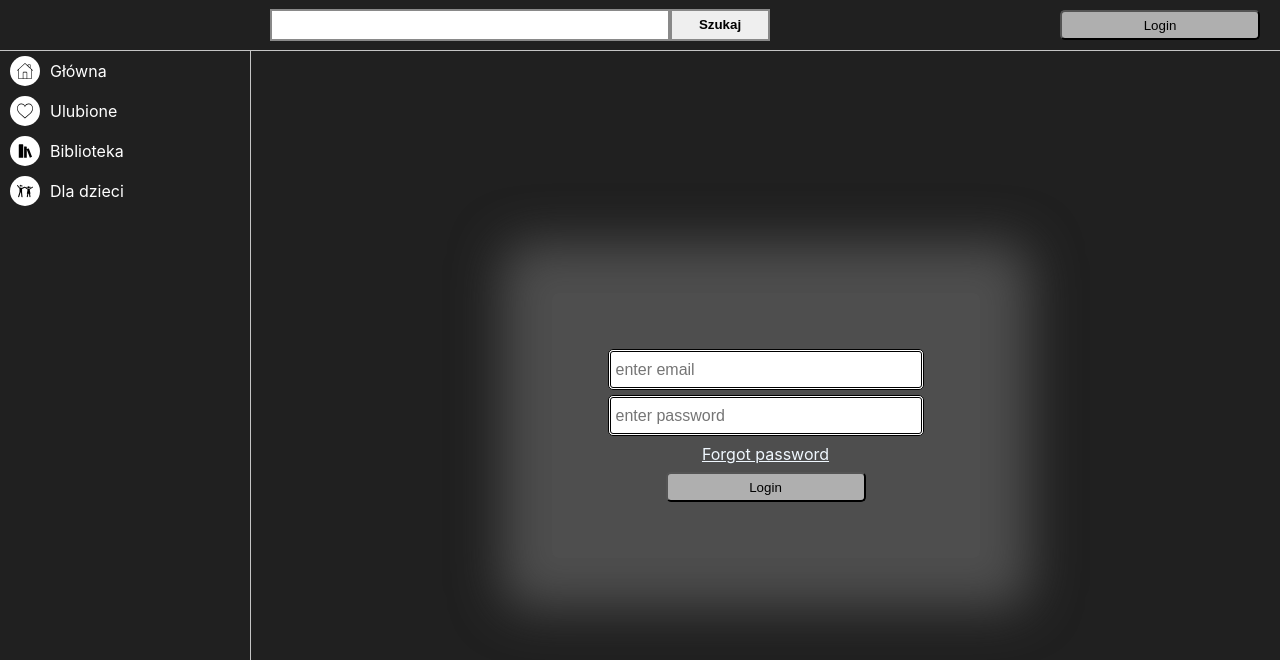
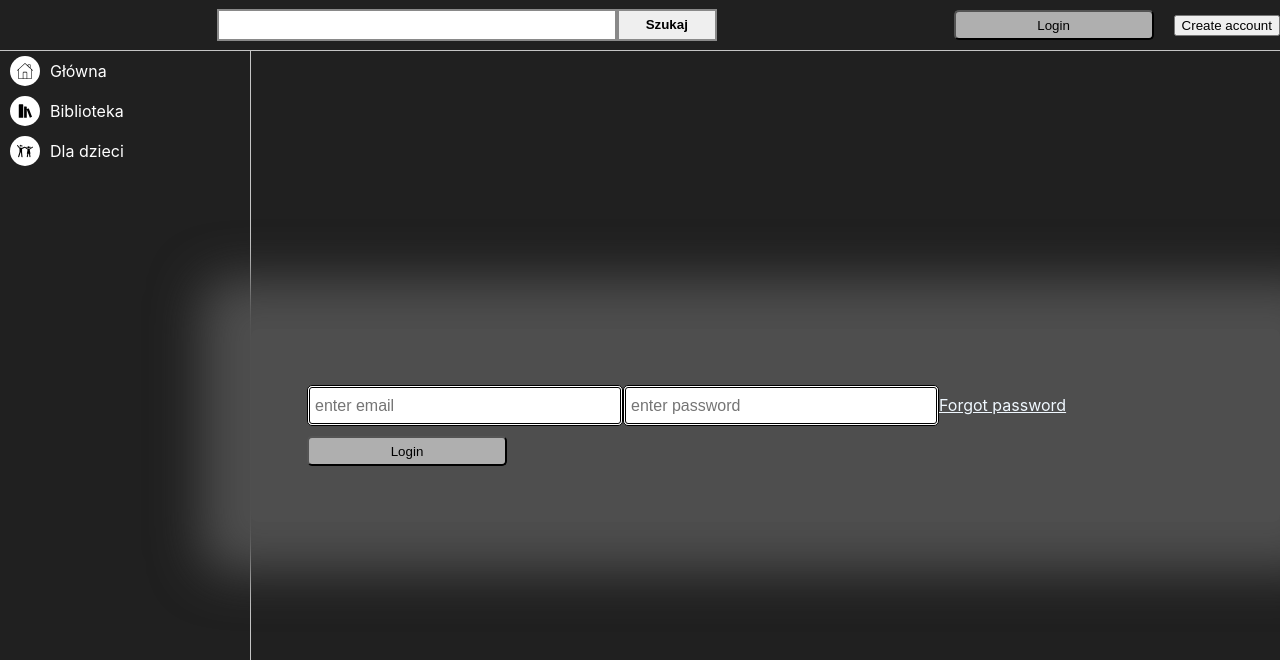
Before and after one commit to Mariusz-19/video-library, a React (Create React App) app: page /login in a window 1280 px wide. Shown: the top 660 px of the page. Built offline with nearby package versions, Linux system fonts and the light colour scheme; no server answers.

Commit message:
Add new features like login

```diff
--- a/package.json
+++ b/package.json
@@ -11,8 +11,10 @@
     "@types/react": "^18.0.15",
     "@types/react-dom": "^18.0.6",
     "axios": "^0.27.2",
+    "firebase": "^9.9.2",
     "react": "^18.2.0",
     "react-dom": "^18.2.0",
+    "react-firebase-hooks": "^5.0.3",
     "react-paginate": "^8.1.3",
     "react-router-dom": "6",
     "react-scripts": "5.0.1",
--- a/src/App.tsx
+++ b/src/App.tsx
@@ -1,10 +1,12 @@
 import { AppBar } from "./components";
 import LeftBar from "./components/LeftBar/LeftBar";
+import MainContent from "./components/MainContent/MainContent";
 import "./App.scss";
-import MainContent from "./components/MainContent/MainContent";
+import { AuthProvider } from "./components/AuthProvider/AuthProvider";
 
 function App() {
   return (
+    <AuthProvider>
       <div className="App">
         <AppBar />
         <div style={{ display: "flex" }}>
@@ -12,6 +14,7 @@ function App() {
           <MainContent />
         </div>
       </div>
+    </AuthProvider>
   );
 }
 
--- a/src/components/AppBar/AppBar.tsx
+++ b/src/components/AppBar/AppBar.tsx
@@ -1,12 +1,30 @@
+import React, { useContext } from "react";
+import { signOut } from "firebase/auth";
+import { AuthContext } from "../AuthProvider/AuthProvider";
 import LoginButton from "../LoginButton/LoginButton";
 import SearchBox from "../SearchItem/SearchItem";
+import { auth } from "../../core/modules/firebase";
 import "./AppBar.scss";
+import { useNavigate } from "react-router-dom";
 
 function AppBar() {
+  const { user } = useContext(AuthContext);
+  const navigate = useNavigate();
+
   return (
     <div className="app-bar">
       <SearchBox />
-      <LoginButton />
+      {user ? (
+        user?.email
+      ) : (
+        <React.Fragment>
+          <LoginButton />
+          <button onClick={() => navigate("/create-account")}>
+            Create account
+          </button>
+        </React.Fragment>
+      )}
+      {user ? <button onClick={() => signOut(auth)}>Logout</button> : null}
     </div>
   );
 }
--- /dev/null
+++ b/src/components/AuthProvider/AuthProvider.tsx
@@ -0,0 +1,30 @@
+import React, { createContext } from "react";
+import { useAuthState } from "react-firebase-hooks/auth";
+import { auth } from "../../core/modules/firebase";
+import LoadingCircle from "../LoadingCircle/LoadingCircle";
+
+export const AuthContext = createContext<{
+  user: any;
+  loading: any;
+  error: any;
+}>({
+  user: null,
+  loading: false,
+  error: null,
+});
+
+export function AuthProvider({ children }: { children: React.ReactNode }) {
+  const [user, loading, error] = useAuthState(auth);
+
+  return (
+    <AuthContext.Provider
+      value={{
+        user,
+        error,
+        loading,
+      }}
+    >
+      {loading ? <LoadingCircle /> : children}
+    </AuthContext.Provider>
+  );
+}
--- /dev/null
+++ b/src/components/AuthRoute/AuthRoute.tsx
@@ -0,0 +1,14 @@
+import React, { useContext } from "react";
+import { Navigate, useLocation } from "react-router-dom";
+import { AuthContext } from "../AuthProvider/AuthProvider";
+
+export function AuthRoute({ children }: { children: JSX.Element }) {
+  const { user } = useContext(AuthContext);
+  let location = useLocation();
+
+  if (!user) {
+    return <Navigate to="/login" state={{ from: location }} replace />;
+  }
+
+  return children;
+}
--- a/src/components/LeftBar/LeftBar.tsx
+++ b/src/components/LeftBar/LeftBar.tsx
@@ -1,5 +1,7 @@
+import { useContext, useMemo } from "react";
 import { NavLink } from "react-router-dom";
 import { home, kids, library, favorite } from "../../assets/icons";
+import { AuthContext } from "../AuthProvider/AuthProvider";
 import "./LeftBar.scss";
 
 type MenuItem = {
@@ -37,10 +39,18 @@ const menuItems: MenuItem[] = [
 ];
 
 function LeftBar() {
+  const { user } = useContext(AuthContext);
+
+  const menuItemsMemo = useMemo(() => {
+    if (user) {
+      return menuItems;
+    }
+    return menuItems.filter((item) => item.title !== "Ulubione");
+  }, [user]);
+
   return (
-
     <div className="left-bar">
-      {menuItems.map((element) => (
+      {menuItemsMemo.map((element) => (
         <NavLink key={element.id} className="menu-item" to={element.url}>
           <span className="wrapper">
             <img src={element.icon} alt="" className="item-icon" />
--- a/src/components/MainContent/MainContent.tsx
+++ b/src/components/MainContent/MainContent.tsx
@@ -6,6 +6,8 @@ import {
   SearchResults,
   VideoDetails,
 } from "../../pages";
+import { AuthRoute } from "../AuthRoute/AuthRoute";
+import { UnAuthRoute } from "../UnAuthRoute/UnAuthRoute";
 import "./MainContent.scss";
 
 function MainContent() {
@@ -15,8 +17,30 @@ function MainContent() {
         <Route path="/" element={<Home />} />
         <Route path="/movie/:id" element={<VideoDetails />} />
         <Route path="/results/*" element={<SearchResults />} />
-        <Route path="/login" element={<Login />} />
-        <Route path="/create-account" element={<CreateAccount />} />
+        <Route
+          path="/favorite"
+          element={
+            <AuthRoute>
+              <span>Favorite movies list</span>
+            </AuthRoute>
+          }
+        />
+        <Route
+          path="/login"
+          element={
+            <UnAuthRoute>
+              <Login />
+            </UnAuthRoute>
+          }
+        />
+        <Route
+          path="/create-account"
+          element={
+            <UnAuthRoute>
+              <CreateAccount />
+            </UnAuthRoute>
+          }
+        />
         <Route path="*" element={<span>Page not found</span>} />
       </Routes>
     </div>
--- /dev/null
+++ b/src/components/UnAuthRoute/UnAuthRoute.tsx
@@ -0,0 +1,14 @@
+import React, { useContext } from "react";
+import { Navigate, useLocation } from "react-router-dom";
+import { AuthContext } from "../AuthProvider/AuthProvider";
+
+export function UnAuthRoute({ children }: { children: JSX.Element }) {
+  const { user } = useContext(AuthContext);
+  let location = useLocation();
+
+  if (user) {
+    return <Navigate to="/" state={{ from: location }} replace />;
+  }
+
+  return children;
+}
--- /dev/null
+++ b/src/core/modules/firebase.ts
@@ -0,0 +1,21 @@
+// Import the functions you need from the SDKs you need
+import { initializeApp } from "firebase/app";
+import { getAuth } from "firebase/auth";
+// TODO: Add SDKs for Firebase products that you want to use
+// https://firebase.google.com/docs/web/setup#available-libraries
+
+// Your web app's Firebase configuration
+export const firebaseConfig = {
+  apiKey: "AIzaSyDBYW8IrTR3_erHjdXFJxi83Sz8JGhmrmo",
+  authDomain: "video-library-358111.firebaseapp.com",
+  projectId: "video-library-358111",
+  storageBucket: "video-library-358111.appspot.com",
+  messagingSenderId: "558090168229",
+  appId: "1:558090168229:web:8b7f37e8c98d7e69fc2a4c"
+};
+
+// Initialize Firebase
+const app = initializeApp(firebaseConfig);
+
+export const auth = getAuth(app);
+export default app;
--- a/src/index.tsx
+++ b/src/index.tsx
@@ -5,6 +5,7 @@ import "./reset.css";
 import "./index.css";
 import App from "./App";
 import reportWebVitals from "./reportWebVitals";
+
 
 const root = ReactDOM.createRoot(
   document.getElementById("root") as HTMLElement
--- a/src/pages/CraateAccount/CreateAccount.tsx
+++ b/src/pages/CraateAccount/CreateAccount.tsx
@@ -1,14 +1,43 @@
+import { createRef } from "react";
 import { useNavigate } from "react-router-dom";
-import "./CreateAccount.scss"
+import { createUserWithEmailAndPassword } from "firebase/auth";
+import { auth } from "../../core/modules/firebase";
+import "./CreateAccount.scss";
+
 function CreateAccount() {
   const navigate = useNavigate();
+  const emailInputRef = createRef<HTMLInputElement>();
+  const passwordInputRef = createRef<HTMLInputElement>();
+
+  const handleSubmit = (event: any) => {
+    event.preventDefault();
+    const emailInputValue = emailInputRef.current?.value;
+    const passwordInputValue = passwordInputRef.current?.value;
+
+    if (!emailInputValue || !passwordInputValue) return;
+
+    createUserWithEmailAndPassword(auth, emailInputValue, passwordInputValue)
+      .then((userCredential) => {
+        // Signed in
+        const user = userCredential.user;
+        // ...
+      })
+      .catch((error) => {
+        const errorCode = error.code;
+        const errorMessage = error.message;
+        // ..
+      });
+  };
 
   return (
-    <form className= "form" action="">
-      write your email<input className="email" type="email" />
-      create password<input className="password" type="password" />
-      confirm password<input className="password" type="password" />
-      <button className="login-button" onClick={() => navigate("/login")}>
+    <form onSubmit={handleSubmit} className="form" action="">
+      write your email
+      <input className="email" type="email" ref={emailInputRef} />
+      create password
+      <input className="password" type="password" ref={passwordInputRef} />
+      confirm password
+      <input className="password" type="password" />
+      <button className="login-button" type="submit">
         create account
       </button>
     </form>
--- a/src/pages/Login/Login.tsx
+++ b/src/pages/Login/Login.tsx
@@ -1,18 +1,54 @@
+import { createRef, useEffect } from "react";
+import { useSignInWithEmailAndPassword } from "react-firebase-hooks/auth";
 import { useNavigate } from "react-router-dom";
-import "./Login.scss"
+import { auth } from "../../core/modules/firebase";
+import "./Login.scss";
 
 function Login() {
   const navigate = useNavigate();
+  const emailInputRef = createRef<HTMLInputElement>();
+  const passwordInputRef = createRef<HTMLInputElement>();
+
+  const [signInWithEmailAndPassword, user, loading, error] =
+    useSignInWithEmailAndPassword(auth);
+
+  const handleLogin = (e: any) => {
+    e.preventDefault();
+
+    const email = emailInputRef?.current?.value;
+    const password = passwordInputRef?.current?.value;
+    if (!email || !password) return;
+    signInWithEmailAndPassword(email, password)
+      .then((res) => {
+        console.log(res);
+      })
+      .catch((err) => {
+        console.error(error);
+      });
+  };
+
   return (
     <div className="credentials">
-      <input placeholder="enter email" className="user-name" type="text" />
-      <input placeholder="enter password" className="password" type="text" />
-      <a className="forgot-password" href="">Forgot password</a>
-      <div className="create-account">
-        <button className="button" onClick={() => navigate("/create-account")}>
+      <form onSubmit={handleLogin}>
+        <input
+          ref={emailInputRef}
+          placeholder="enter email"
+          className="user-name"
+          type="email"
+        />
+        <input
+          ref={passwordInputRef}
+          placeholder="enter password"
+          className="password"
+          type="password"
+        />
+        <a className="forgot-password" href="">
+          Forgot password
+        </a>
+        <button className="button" type="submit">
           Login
         </button>
-      </div>
+      </form>
     </div>
   );
 }
```
Also changed, not shown: 2 other files (tests, documents, lock files or other folders). Lines whose indentation alone changed are shown as unchanged.
